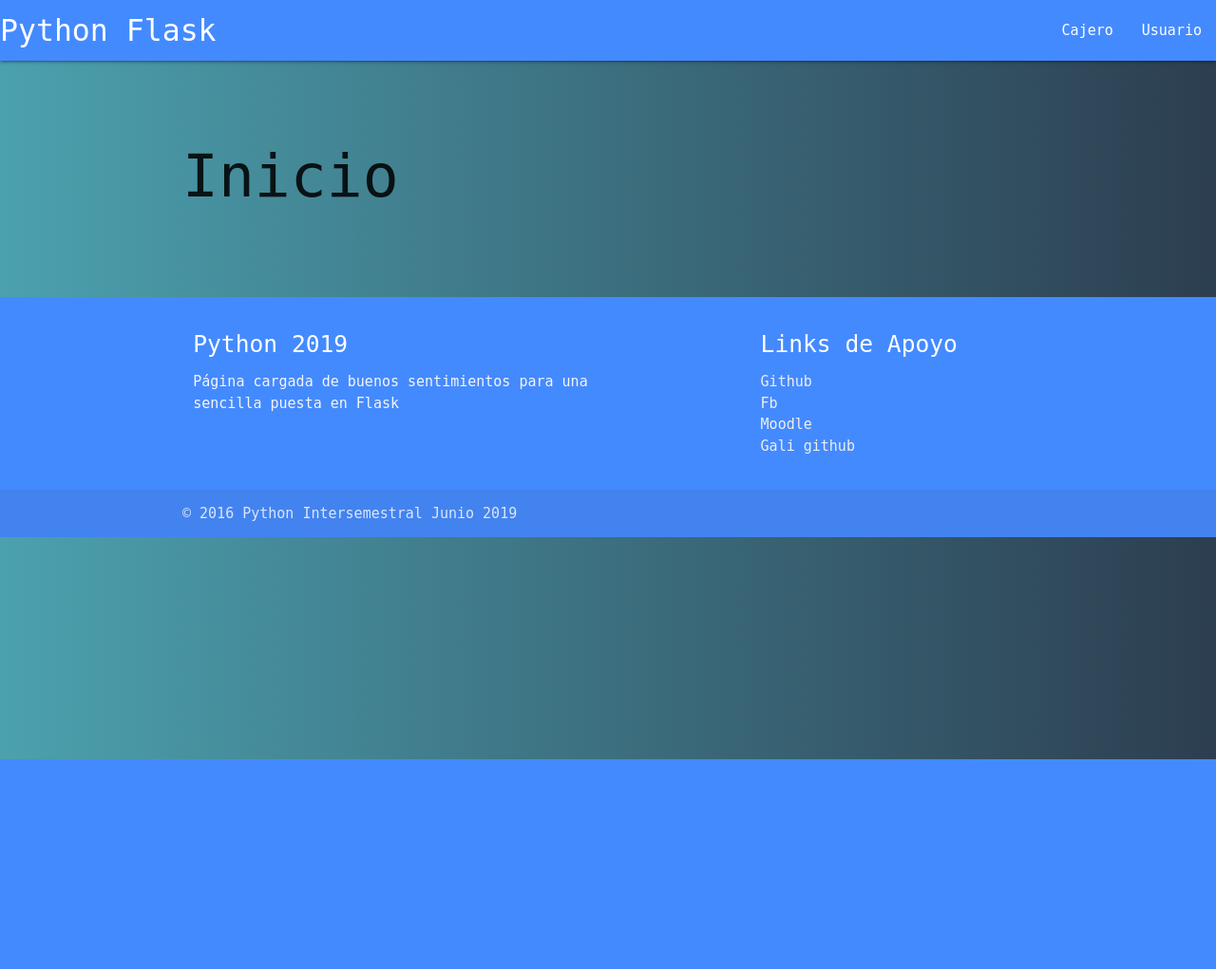
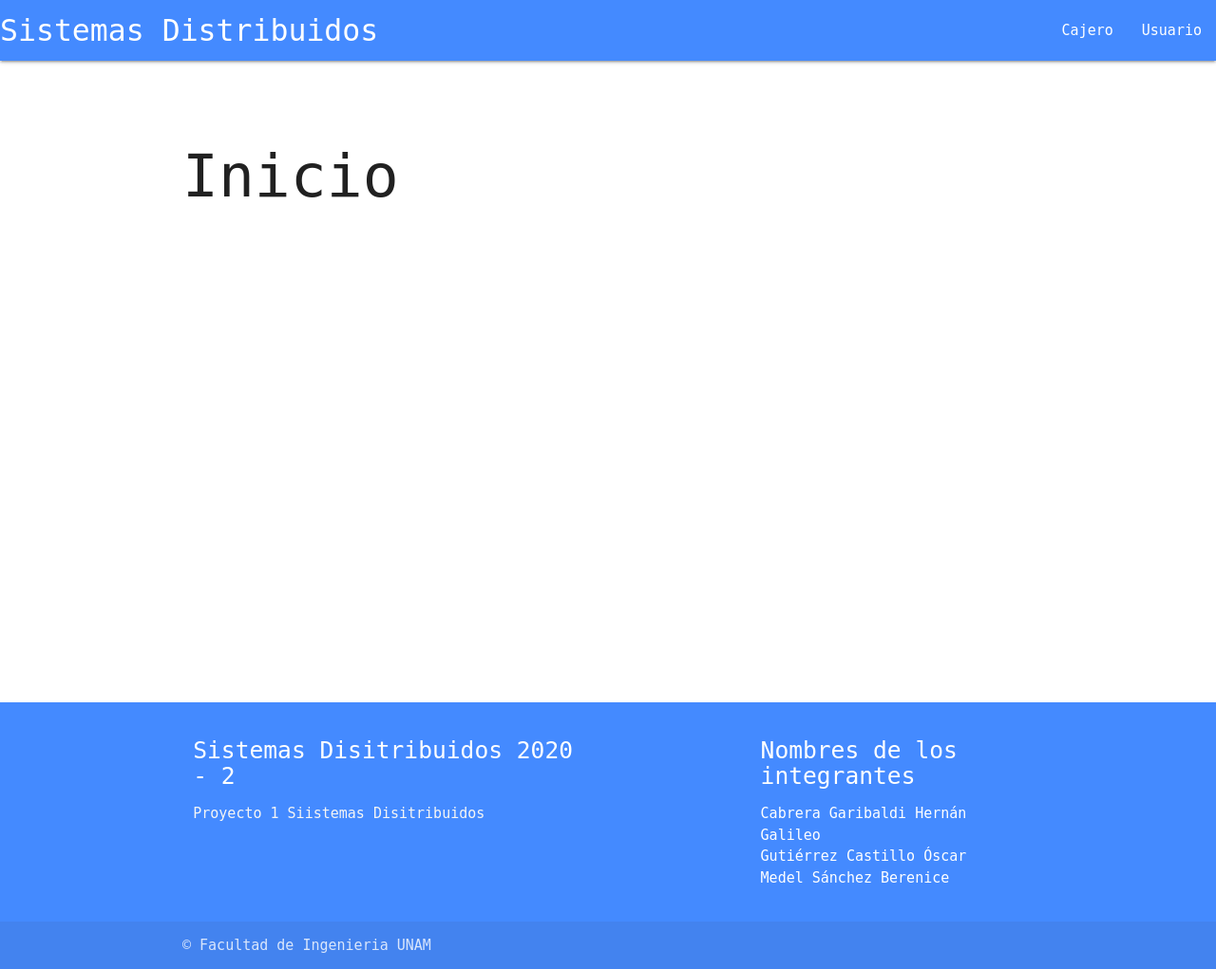
Before and after one commit to galigaribaldi/Proyectos_SD, a Flask app: page / in a window 1280 px wide. Shown: the whole page at 95% size. Before the commit the page ends 800 px from the top, so only its background shows below. Run offline with Flask 2, Linux system fonts and the light colour scheme; some libraries are stand-ins or nearby versions.

Commit message:
Version 3 Proyecto 1

```diff
--- a/Proyecto1/static/css/main.css
+++ b/Proyecto1/static/css/main.css
@@ -3,9 +3,9 @@ body{
     background-attachment: fixed;
     margin: 0;
     font-family: monospace;
-    background: #2C3E50;  /* fallback for old browsers */
-    background: -webkit-linear-gradient(to right, #4CA1AF, #2C3E50);  /* Chrome 10-25, Safari 5.1-6 */
-    background: linear-gradient(to right, #4CA1AF, #2C3E50); /* W3C, IE 10+/ Edge, Firefox 16+, Chrome 26+, Opera 12+, Safari 7+ */
+    /*background: #2C3E50;  /* fallback for old browsers */
+    /*background: -webkit-linear-gradient(to right, #4CA1AF, #2C3E50);  /* Chrome 10-25, Safari 5.1-6 */
+    /*background: linear-gradient(to right, #4CA1AF, #2C3E50); /* W3C, IE 10+/ Edge, Firefox 16+, Chrome 26+, Opera 12+, Safari 7+ */
 
 }
 form{
--- a/Proyecto1/templates/layout.html
+++ b/Proyecto1/templates/layout.html
@@ -17,7 +17,7 @@
     <!--Barra de navegacion-->
     <nav>
         <div class="nav-wrapper #448aff blue accent-2">
-            <a href="/" class="brand-logo">Python Flask</a>
+            <a href="/" class="brand-logo">Sistemas Distribuidos</a>
             <ul id="nav-mobile" class="right hide-on-med-and-down">
                 <li><a href="/cajero">Cajero</a></li>
                 <li><a href="/usuario">Usuario</a></li>
@@ -34,28 +34,46 @@
     <br>
     <br>
     <br>
+    <br>
+    <br>
+    <br>
+    <br>
+    <br>
+    <br>
+    <br>
+    <br>
+    <br>
+    <br>
+    <br>
+    <br>
+    <br>
+    <br>
+    <br>
+    <br>
+    <br>
+    <br>
+    <br>
     <!--Inicio de Footer-->
     <footer class="page-footer #448aff blue accent-2">
         <div class="container">
             <div class="row">
                 <div class="col l6 s12">
-                    <h5 class="white-text">Python 2019</h5>
-                    <p class="grey-text text-lighten-4"> Página cargada de buenos sentimientos para una sencilla puesta en Flask</p>
+                    <h5 class="white-text">Sistemas Disitribuidos 2020 - 2</h5>
+                    <p class="grey-text text-lighten-4"> Proyecto 1 Siistemas Disitribuidos</p>
                 </div>
                 <div class="col l4 offset-l2 s12">
-                    <h5 class="white-text">Links de Apoyo</h5>
+                    <h5 class="white-text">Nombres de los integrantes</h5>
                     <ul>
-                        <li><a class="grey-text text-lighten-3" href="https://github.com/hectorhmx/Python2019">Github</a></li>
-                        <li><a class="grey-text text-lighten-3" href="https://www.facebook.com/proteco/">Fb</a></li>
-                        <li><a class="grey-text text-lighten-3" href="http://moodle.proteco.mx/login/index.php">Moodle</a></li>
-                        <li><a class="grey-text text-lighten-3" href="https://github.com/galigaribaldi/">Gali github</a></li>
+                        <li>Cabrera Garibaldi Hernán Galileo</li>
+                        <li>Gutiérrez Castillo Óscar</li>
+                        <li>Medel Sánchez Berenice</li>
                     </ul>
                 </div>
             </div>
         </div>
         <div class="footer-copyright">
             <div class="container">
-                © 2016 Python Intersemestral Junio 2019
+                © Facultad de Ingenieria UNAM
             </div>
         </div>
     </footer>
```
Also changed, not shown: 1 other file.
